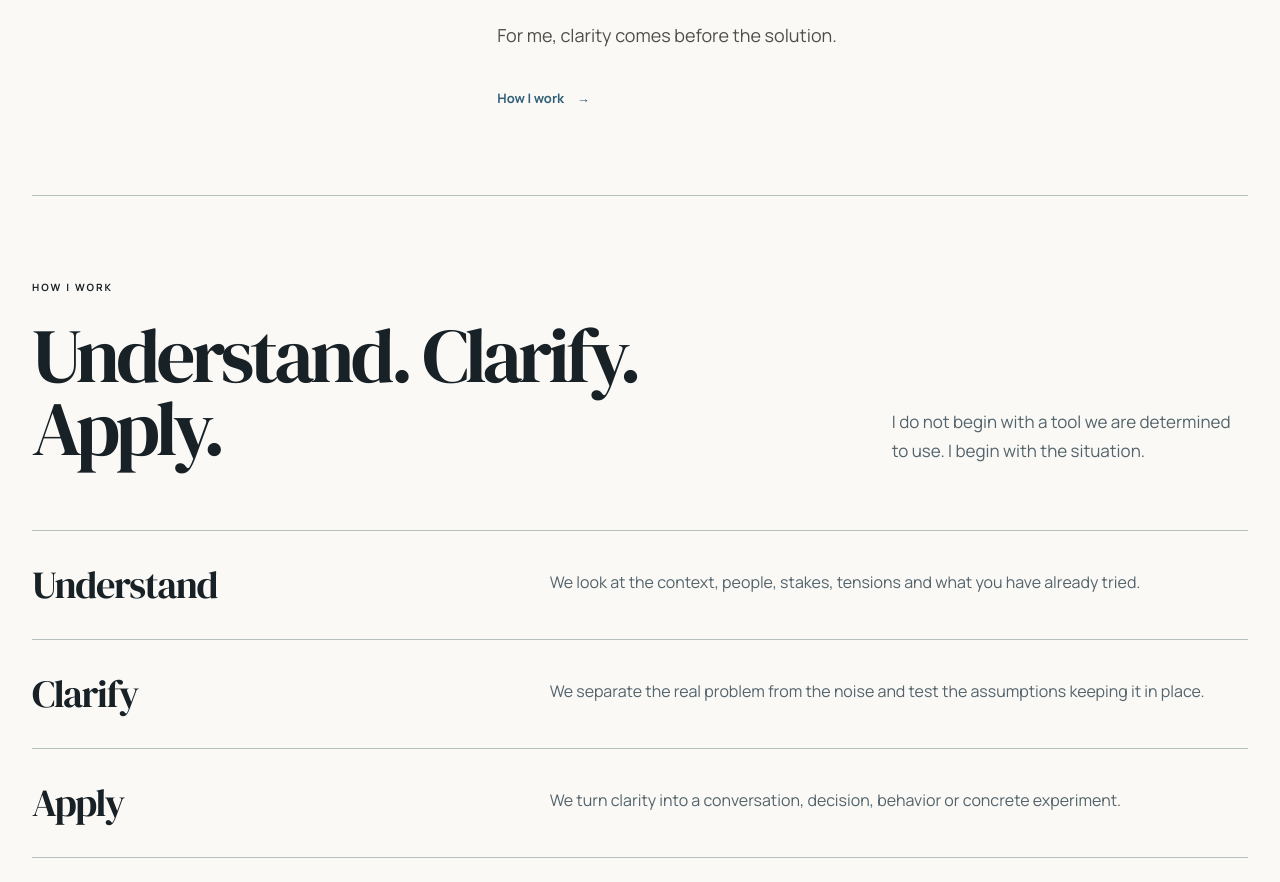
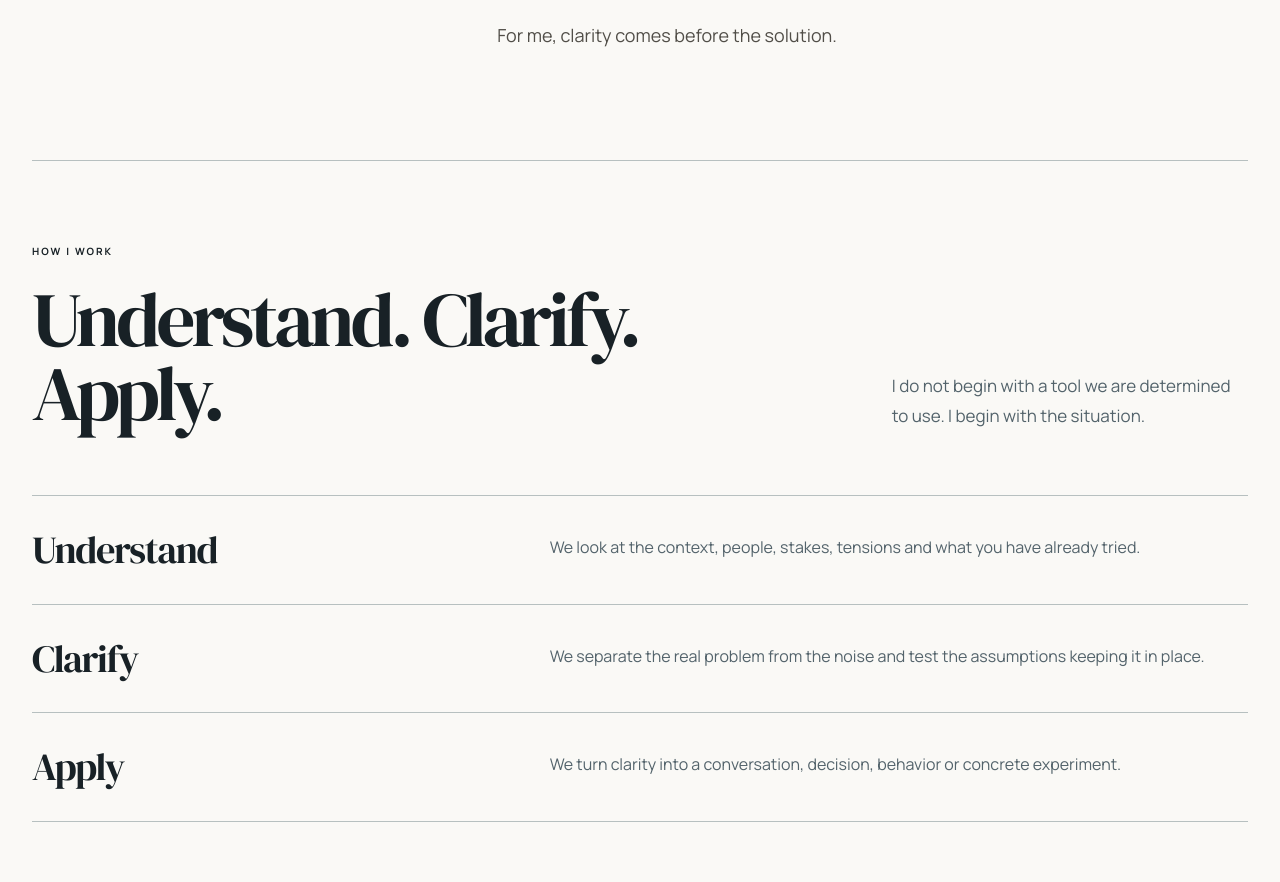
Before and after one commit to ivanovroxana1988-arch/bogdanvizitiu, a Next.js app: page /en/about in a window 1280 px wide. Shown: the part 1237-2119 px from the top of the page. Built offline with nearby package versions, Linux system fonts and the light colour scheme.

Commit message:
Remove redundant how-i-work link from about page

```diff
--- a/app/_views/despre/page.tsx
+++ b/app/_views/despre/page.tsx
@@ -54,9 +54,6 @@ export default function About({ searchParams }: { searchParams?: { lang?: string
             ))}
             <p className={styles.roleLine}>{copy.roleLine}</p>
             <p>{copy.closing}</p>
-            <div style={{ marginTop: '32px' }}>
-              <ArrowLink href="#how-i-work">{copy.cta}</ArrowLink>
-            </div>
           </div>
         </div>
       </section>
```
